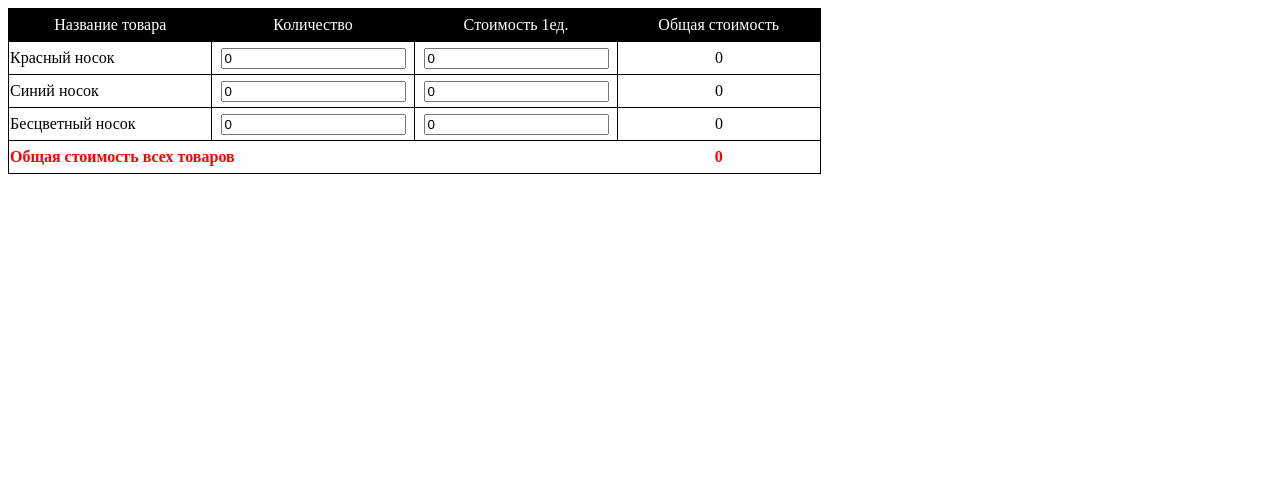
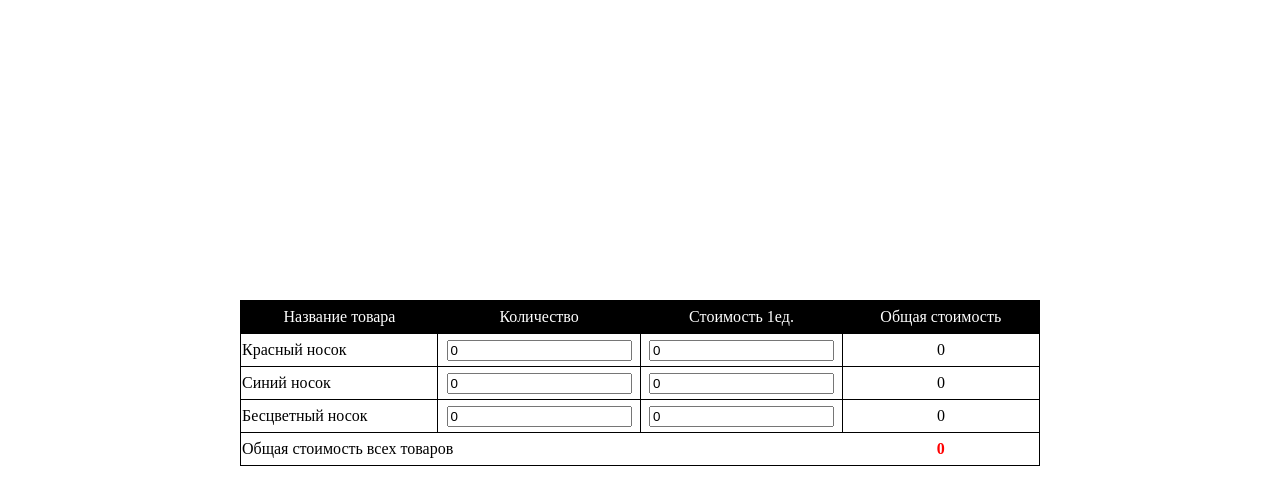
Before and after one commit to MkNice/AngularTest, an Angular app: page / in a window 1280 px wide. Shown: the top 504 px of the page. Built offline with nearby package versions, Linux system fonts and the light colour scheme.

Commit message:
add interface and type. done throught cycle template. Add classes each elements (HTML)

```diff
--- /dev/null
+++ b/src/app/table/interfaceProducts.ts
@@ -0,0 +1,7 @@
+export interface IProducts {
+  nameProduct: string,
+  count: number,
+  cost: number,
+  general: number,
+  generalCalc: () => void
+}
--- a/src/app/table/table.component.html
+++ b/src/app/table/table.component.html
@@ -1,44 +1,34 @@
-<table>
-  <thead>
-    <tr>
-      <td>Название товара</td>
-      <td>Количество</td>
-      <td>Cтоимость 1ед.</td>
-      <td>Общая стоимость</td>
+<div class="wrapper-table">
+  <table class="table-products">
+    <thead class="table-head">
+      <tr class="table-head-row">
+        <td class="table-head-elem">Название товара</td>
+        <td class="table-head-elem">Количество</td>
+        <td class="table-head-elem">Cтоимость 1ед.</td>
+        <td class="table-head-elem">Общая стоимость</td>
       </tr>
     </thead>
-  <tbody>
-    <tr>
-      <td>Красный носок</td>
-      <td><input type="number" [(ngModel)]="products.redSock.count" /></td>
-      <td><input type="number" [(ngModel)]="products.redSock.cost" /></td>
-      <td>
-        {{ products.redSock.generalCalc() }}{{ products.redSock.general }}
+    <tbody class="table-body">
+      <tr class="table-body-row" *ngFor="let product of products">
+        <td class="table-body-elem">{{ product.nameProduct }}</td>
+        <td class="table-body-elem">
+          <input type="number" [(ngModel)]="product.count" />
         </td>
-    </tr>
-    <tr>
-      <td>Синий носок</td>
-      <td><input type="number" [(ngModel)]="products.blueSock.count" /></td>
-      <td><input type="number" [(ngModel)]="products.blueSock.cost" /></td>
-      <td>
-        {{ products.blueSock.generalCalc() }}{{ products.blueSock.general }}
+        <td class="table-body-elem">
+          <input type="number" [(ngModel)]="product.cost" />
         </td>
-    </tr>
-    <tr>
-      <td>Бесцветный носок</td>
-      <td><input type="number" [(ngModel)]="products.insipid.count" /></td>
-      <td><input type="number" [(ngModel)]="products.insipid.cost" /></td>
-      <td>
-        {{ products.insipid.generalCalc() }}{{ products.insipid.general }}
+        <td class="table-body-elem">
+          {{ product.generalCalc() }}{{ product.general }}
         </td>
       </tr>
     </tbody>
-  <tfoot>
-    <tr class="total-cost">
-      <td colspan="3" class="total" (click)="sort()">
+    <tfoot class="table-foot">
+      <tr class="total-foot-row">
+        <td class="table-foot-elem" colspan="3" class="total" (click)="sort()">
           Общая стоимость всех товаров
         </td>
-      <td>{{ generalCostAllProducts() }}</td>
+        <td class="table-foot-elem">{{ generalCostAllProducts() }}</td>
       </tr>
     </tfoot>
   </table>
+</div>
--- a/src/app/table/table.component.scss
+++ b/src/app/table/table.component.scss
@@ -1,48 +1,54 @@
-table {
+.wrapper-table {
+  width: 800px;
+  margin: 300px auto 0;
+  .table-products {
     border: 1px solid #000;
     border-collapse: collapse;
 
-  thead {
+    .table-head {
       background-color: #000;
-    tr {
+      .table-head-row {
         color: #fff;
-      td {
+        .table-head-elem {
           text-align: center;
         }
-      td:last-child:hover{
+        .table-head-elem:last-child:hover {
           text-decoration: underline;
           cursor: pointer;
         }
       }
     }
-  tbody {
-    td {
+    .table-body {
+      .table-body-elem {
         border: 1px solid #000;
         height: 30px;
         width: 200px;
         text-align: center;
       }
-    td:first-child {
+      .table-body-elem:first-child {
         text-align: left;
       }
-    td:hover{
-    background-color: lightblue;
+      .table-body-elem:hover {
+        background-color: #add8e6; //lightblue
       }
     }
 
-  tfoot {
-    td {
+    .table-foot {
+      .table-foot-elem {
         color: #f00;
         font-weight: bold;
       }
-    td:last-child {
+      .table-foot-elem:last-child {
         text-align: center;
       }
     }
-  tfoot:hover {
-    background-color: lightblue;
+    .table-foot:hover {
+      background-color: #add8e6; //lightblue
     }
   }
-td {
+  .table-head-elem,
+  .table-body-elem,
+  .table-foot-elem {
     height: 30px;
   }
+}
--- a/src/app/table/table.component.ts
+++ b/src/app/table/table.component.ts
@@ -1,4 +1,5 @@
-import { Component, OnInit } from '@angular/core';
+import { Component, OnInit,  } from '@angular/core';
+import { IProducts } from './interfaceProducts';
 
 @Component({
   selector: 'app-table',
@@ -7,8 +8,9 @@ import { Component, OnInit } from '@angular/core';
 })
 export class TableComponent implements OnInit {
 
-  public products = {
-    redSock: {
+  public products: IProducts[] = [
+    {
+      nameProduct: 'Красный носок',
       count: 0,
       cost: 0,
       general: 0,
@@ -16,7 +18,8 @@ export class TableComponent implements OnInit {
         this.general = this.count * this.cost;
       },
     },
-    blueSock: {
+    {
+      nameProduct: 'Синий носок',
       count: 0,
       cost: 0,
       general: 0,
@@ -24,7 +27,8 @@ export class TableComponent implements OnInit {
         this.general = this.count * this.cost;
       },
     },
-    insipid: {
+    {
+      nameProduct: 'Бесцветный носок',
       count: 0,
       cost: 0,
       general: 0,
@@ -32,17 +36,16 @@ export class TableComponent implements OnInit {
         this.general = this.count * this.cost;
       },
     },
+  ];
+  constructor() { }
+
+    ngOnInit(): void { }
+
+  public generalCostAllProducts = () => {
+     return Object.values(this.products).reduce(
+      (acc: number, product: IProducts) => acc += product.general, 0)
   };
-  constructor() {
-  }
-
-  ngOnInit(): void {
-  }
-  public generalCostAllProducts = () => {
-    return Object.values(this.products).reduce(
-      (a: any, b: any) => a += b.general, 0);
-  };
-  sort(){
+  sort() {
 
   }
 }
```
Also changed, not shown: 1 other file (tests, documents, lock files or other folders). Lines whose indentation alone changed are shown as unchanged.
